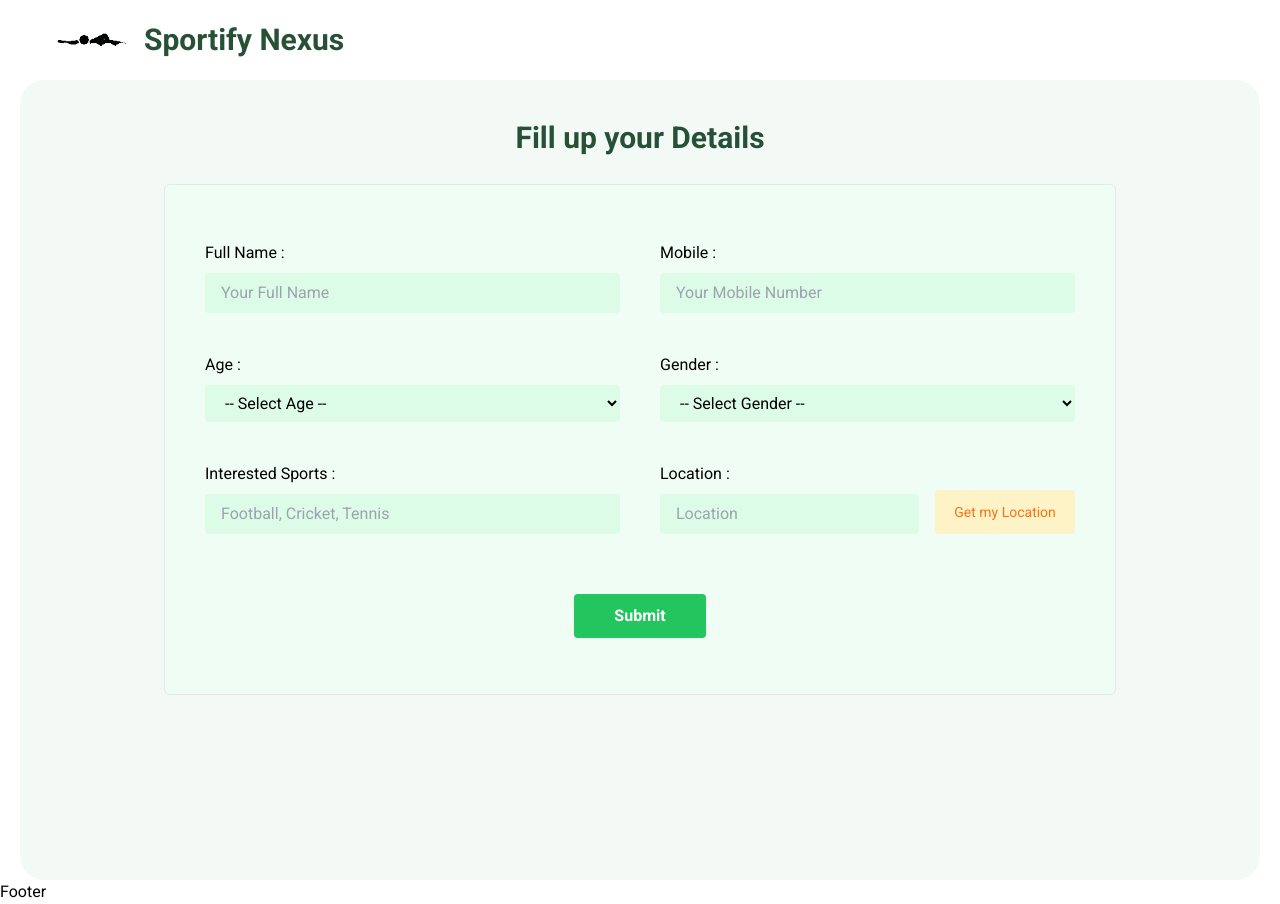
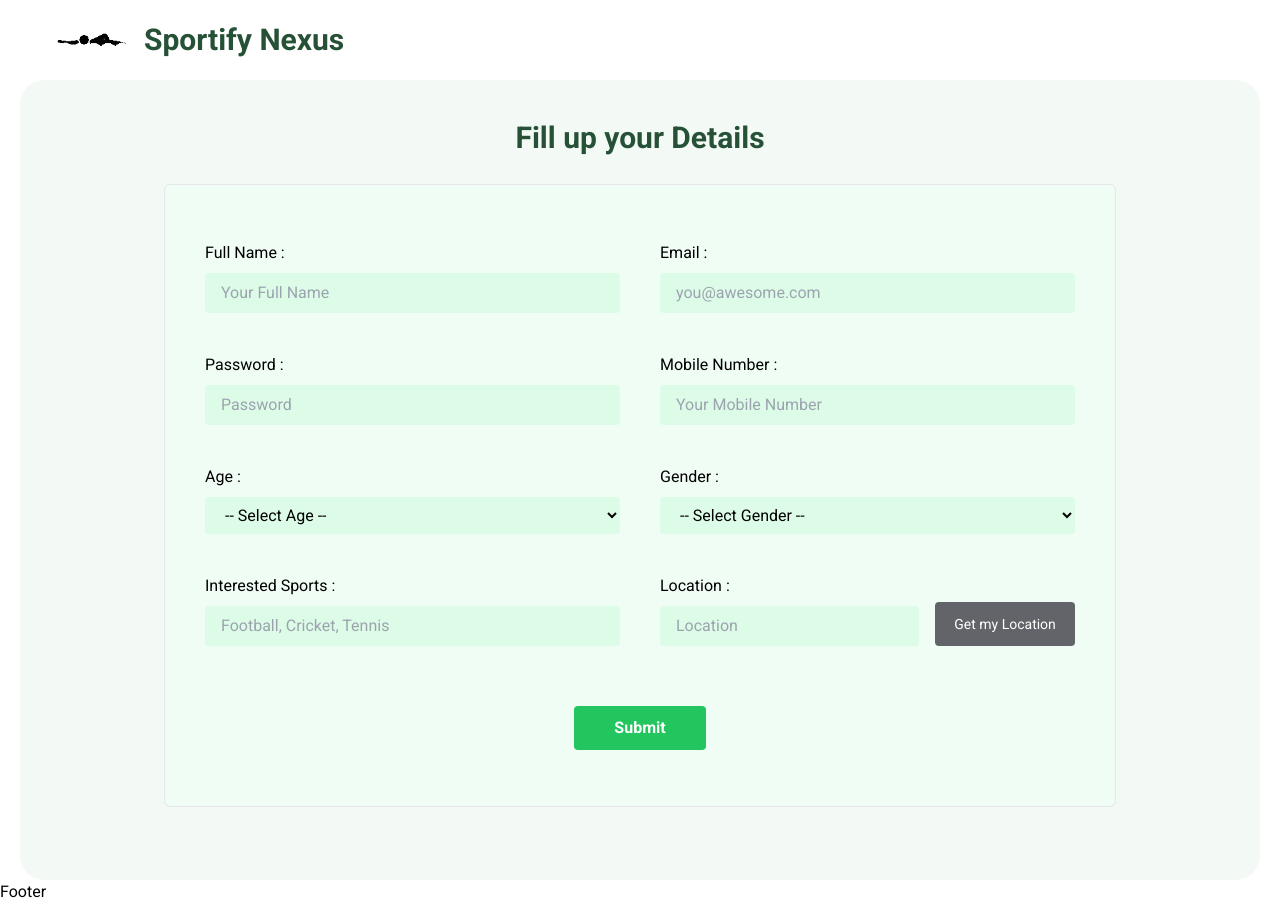
Before and after one commit to danielace1/sportify-nexus, a React (Vite) app in the folder client/: page /register in a window 1280 px wide. Built offline with nearby package versions, Linux system fonts and the light colour scheme.

Commit message:
feat: connecting frontend with backend

```diff
--- a/client/src/pages/Home.jsx
+++ b/client/src/pages/Home.jsx
@@ -1,6 +1,8 @@
 import { useForm } from "react-hook-form";
 import { zodResolver } from "@hookform/resolvers/zod";
 import { z } from "zod";
+
+import { Link, useNavigate } from "react-router-dom";
 
 import FormInput from "../components/forms/FormInput";
 
@@ -19,8 +21,26 @@ const Home = () => {
     reset,
   } = useForm({ resolver: zodResolver(schema) });
 
-  const sendtoServer = (e) => {
-    console.log(e);
+  const navigate = useNavigate();
+  const sendtoServer = async (data) => {
+    const login = await fetch(
+      "https://sportify-nexus.vercel.app/api/auth/login",
+      {
+        method: "POST",
+        headers: {
+          Accept: "application/json",
+          "Content-Type": "application/json",
+        },
+        body: JSON.stringify(data),
+      }
+    );
+
+    const player = await login.json();
+
+    if (player.status === "success") {
+      navigate("/feed");
+    }
+
     reset();
   };
 
@@ -66,7 +86,7 @@ const Home = () => {
       {/* Sign up Form */}
       <div className="mt-24 lg:mt-36">
         <h1 className="text-4xl text-primary-col1 text-center font-semibold">
-          Sign up Here !
+          Login Here !
         </h1>
         <form
           className="bg-green-50 border shadow-lg rounded-md px-10 py-14 mt-10 max-w-xl mx-auto space-y-10"
@@ -88,10 +108,20 @@ const Home = () => {
             register={register("password")}
             error={errors.password}
           />
-          <div className="flex justify-center">
+          <div className="">
             <button className="bg-green-500 hover:bg-green-600 hover:cursor-pointer w-full py-2.5 rounded text-white font-semibold">
-              Sign up
+              Login
             </button>
+            <div className="mt-5">
+              <p className="text-center text-gray-500 text-sm">
+                Don&apos;t have an account?{" "}
+                <Link to={"/register"}>
+                  <span className="text-primary-col1 underline font-semibold hover:cursor-pointer">
+                    Sign Up
+                  </span>
+                </Link>
+              </p>
+            </div>
           </div>
         </form>
       </div>
--- a/client/src/pages/Register.jsx
+++ b/client/src/pages/Register.jsx
@@ -1,6 +1,8 @@
-import { useForm } from "react-hook-form";
+import { Form, useForm } from "react-hook-form";
 import { zodResolver } from "@hookform/resolvers/zod";
 import { z } from "zod";
+
+import { useNavigate } from "react-router-dom";
 
 import FormInput from "../components/forms/FormInput";
 import FormAgeSelectTag from "../components/forms/FormSelectTag";
@@ -10,7 +12,15 @@ const schema = z.object({
   fullName: z
     .string()
     .min(1, { message: "Name must be atleast 3 characters long" }),
+  email: z.string().email({ message: "Email is required" }),
 
+  password: z
+    .string()
+    .min(8, { message: "Password must contain at least 8 characters" })
+    .regex(/[0-9]/g, { message: "Password must contain at least one number" })
+    .regex(/[!,@,#,$,%,^,&,*]/g, {
+      message: "Password must contain at least one special character",
+    }),
   mobile: z
     .string()
     .min(10, { message: "Mobile Number must be atleast 10 digits" })
@@ -67,8 +77,28 @@ const Register = () => {
     reset,
   } = useForm({ resolver: zodResolver(schema) });
 
-  const sendInfoToServer = (data) => {
-    console.log(data);
+  const navigate = useNavigate();
+  const sendInfoToServer = async (data) => {
+    const sendData = await fetch(
+      "https://sportify-nexus.vercel.app/api/auth/signup",
+      {
+        method: "POST",
+        headers: {
+          Accept: "application/json",
+          "Content-Type": "application/json",
+        },
+        body: JSON.stringify(data),
+      }
+    );
+
+    const player = await sendData.json();
+
+    console.log(player);
+
+    if (player.status === "success") {
+      navigate("/");
+    }
+
     alert(
       `Hey, ${data.fullName} your details has been submitted successfully!`
     );
@@ -86,7 +116,7 @@ const Register = () => {
         className="bg-green-50 border rounded-md px-5 lg:px-10 py-14 mt-7 mx-auto space-y-5 sm:space-y-10"
         onSubmit={handleSubmit(sendInfoToServer)}
       >
-        {/* Fullname and number */}
+        {/* Fullname and email */}
         <div className="sm:flex sm:space-x-10 space-y-5 sm:space-y-0">
           <div className="w-full">
             <FormInput
@@ -99,8 +129,31 @@ const Register = () => {
           </div>
           <div className="w-full">
             <FormInput
-              label="Mobile"
-              type="number"
+              label="Email"
+              name="email"
+              placeholder="you@awesome.com"
+              register={register("email")}
+              error={errors.email}
+            />
+          </div>
+        </div>
+
+        {/* Password and mobile */}
+        <div className="sm:flex sm:space-x-10 space-y-5 sm:space-y-0">
+          <div className="w-full">
+            <FormInput
+              label="Password"
+              name="password"
+              type="password"
+              placeholder="Password"
+              register={register("password")}
+              error={errors.password}
+            />
+          </div>
+
+          <div className="w-full">
+            <FormInput
+              label="Mobile Number"
               name="mobile"
               placeholder="Your Mobile Number"
               register={register("mobile")}
@@ -175,7 +228,7 @@ const Register = () => {
             <button
               type="button"
               onClick={getLocation}
-              className="mt-4 sm:mt-7 w-40 md:w-52 lg:w-56 text-sm text-orange-500 bg-amber-100 py-3 rounded  hover:cursor-pointer hover:bg-amber-200"
+              className="mt-4 sm:mt-7 w-40 md:w-52 lg:w-56 text-sm text-white bg-zinc-700 bg-opacity-80 py-3 rounded  hover:cursor-pointer hover:bg-zinc-800"
             >
               Get my Location
             </button>
```
